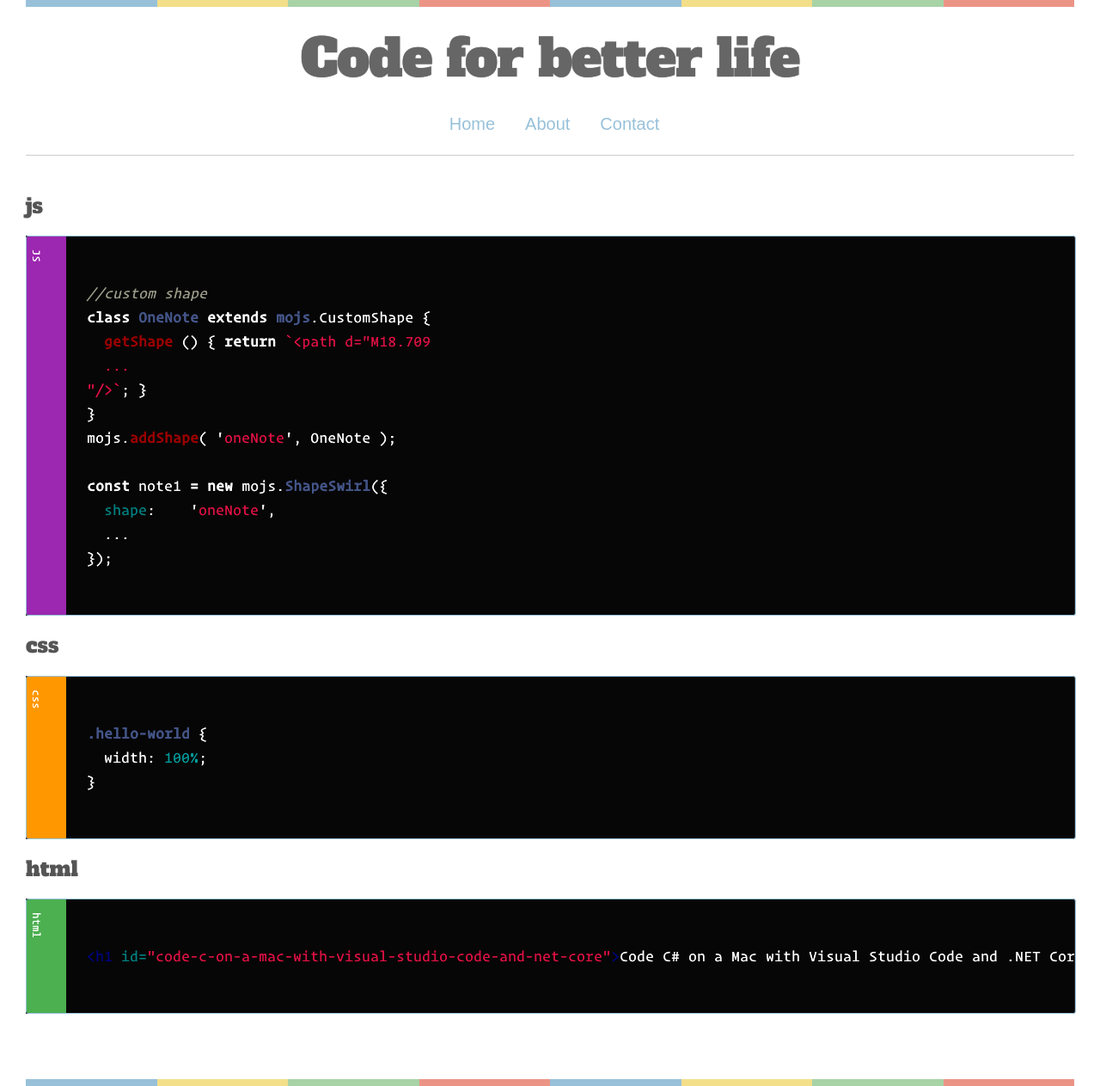
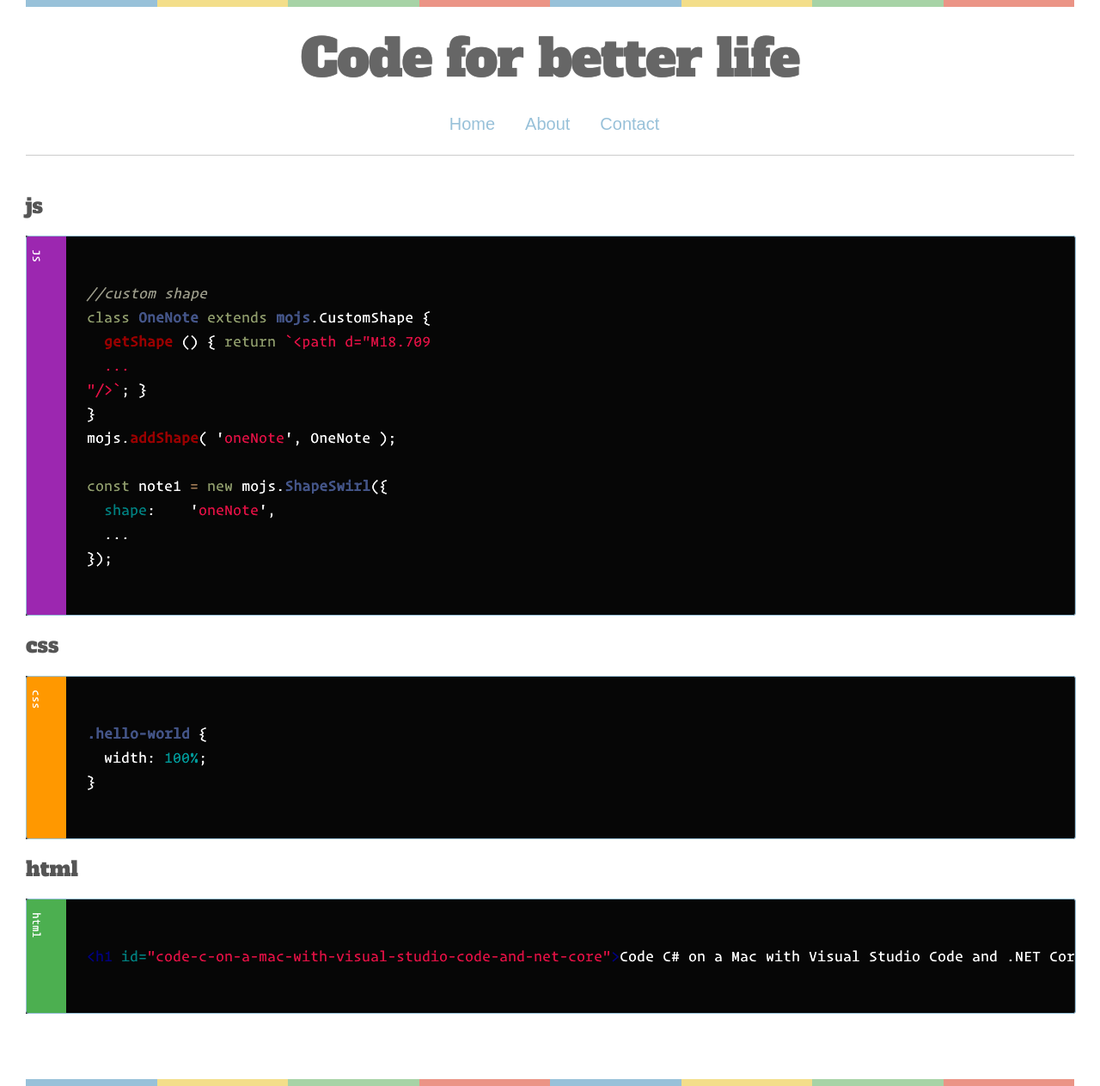
Before and after one commit to YYvanYang/yyvanyang.github.io, a Jekyll site: the page built from _posts/2017-02-22-code-highlighter.md, in a window 1280 px wide. Shown: the whole page at 86% size. Built offline with Jekyll 4.4.1, drawn with Linux system fonts in a browser that asks for light colours; some web fonts are replaced.

Commit message:
updat code format

```diff
--- a/_sass/_syntax-highlighting.scss
+++ b/_sass/_syntax-highlighting.scss
@@ -10,10 +10,10 @@
       background: rgba(0,0,0,0.85);
     }
 
-    .c     { color: #998; font-style: italic } // Comment
+    .c     { color: #777; font-style: italic } // Comment
     .err   { color: #a61717; } // Error
-    .k     { font-weight: bold } // Keyword
-    .o     { font-weight: bold } // Operator
+    .k     {  color: #8f9c6c;} // Keyword
+    .o     { color: #a67f59 } // Operator
     .cm    { color: #998; font-style: italic } // Comment.Multiline
     .cp    { color: #999; font-weight: bold } // Comment.Preproc
     .c1    { color: #998; font-style: italic } // Comment.Single
@@ -30,10 +30,22 @@
     .gs    { font-weight: bold } // Generic.Strong
     .gu    { color: #aaa } // Generic.Subheading
     .gt    { color: #a00 } // Generic.Traceback
-    .kc    { font-weight: bold } // Keyword.Constant
-    .kd    { font-weight: bold } // Keyword.Declaration
-    .kp    { font-weight: bold } // Keyword.Pseudo
-    .kr    { font-weight: bold } // Keyword.Reserved
+    .kc    {
+      color: #8f9c6c;
+      //font-weight: bold
+      } // Keyword.Constant
+    .kd    {
+      color: #8f9c6c;
+      //font-weight: bold
+       } // Keyword.Declaration
+    .kp    {
+      color: #8f9c6c;
+      //font-weight: bold
+      } // Keyword.Pseudo
+    .kr    {
+      color: #8f9c6c;
+      //font-weight: bold
+       } // Keyword.Reserved
     .kt    { color: #458; font-weight: bold } // Keyword.Type
     .m     { color: #099 } // Literal.Number
     .s     { color: #d14 } // Literal.String
```
